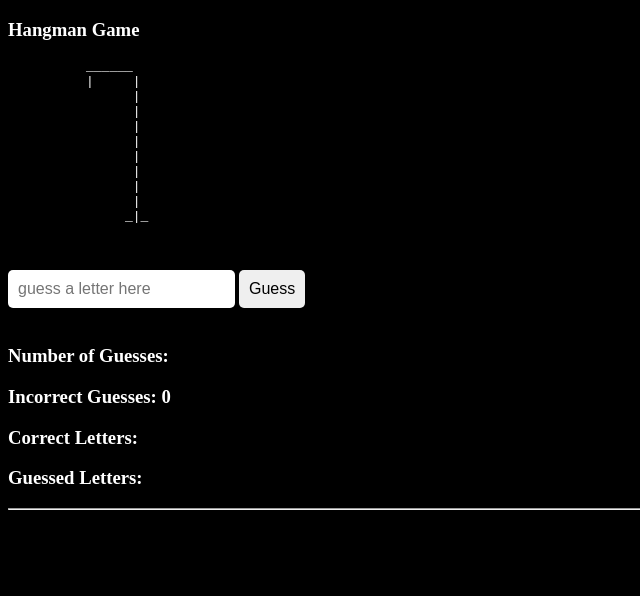
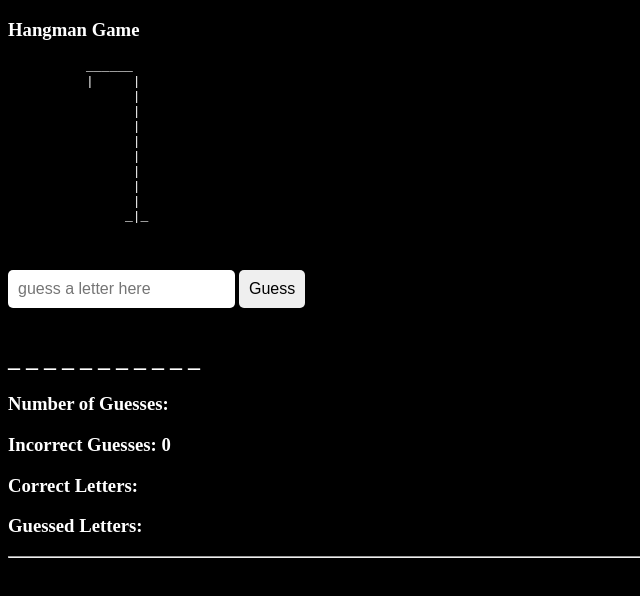
Before and after one commit to brittanybrown47/hangman, a plain HTML site: page index.html in a window 1280 px wide. Both pictures are taken after a click on the button "Guess". Shown: the whole page, without its empty margins (0-640 px from the left). Drawn offline with Linux system fonts and the light colour scheme.

Commit message:
Add files via upload
add display of word with hidden letters as umderscores

```diff
--- a/index.html
+++ b/index.html
@@ -148,6 +148,7 @@
           <h3 id="error-h3"></h3>
         </form>
         <br>
+        <h2 id="word-h2"></h2>
         <h3 id="word-h3"></h3>
         <h3 id="num-of-guesses-h3">Number of Guesses: </h3>
         <h3 id="incorrect-guesses-h3">Incorrect Guesses: </h3>
--- a/index.js
+++ b/index.js
@@ -17,6 +17,8 @@ const numOfGuessesH3 = document.querySelector("#num-of-guesses-h3");
 const incorrectGuessesH3 = document.querySelector("#incorrect-guesses-h3");
 const guessedLettersH3 = document.querySelector("#guessed-letters-h3");
 const correctLettersH3 = document.querySelector("#correct-letters-h3");
+const wordH2 = document.querySelector("#word-h2");
+
 
 let words = [["h","t","m","l"], ["j","a","v","a","s","c","r","i","p","t"], ["p","r","o","g","r","a","m","m","i","n","g"]];
 let randomNumber = Math.floor((Math.random() * 3))
@@ -26,6 +28,7 @@ let guessedLetters = Array("");
 let guesses = 0;
 let wrongGuesses = 0;
 let guess = "";
+let wordDisplay2;
 
 const hangingPicsArray = [hangingPic0, hangingPic1, hangingPic2, hangingPic3, hangingPic4, hangingPic5, hangingPic6, hangingPic7, hangingPic8, hangingPic9];
 
@@ -33,12 +36,11 @@ const hangingPicsArray = [hangingPic0, hangingPic1, hangingPic2, hangingPic3, ha
 function makeAGuess(){
   guess = inputField.value;
   console.log(guess);
+  wordDisplay2 = word.splice();
   //to see if guess is a part of the word
   if (word.includes(guess)){
 
     }else if (!word.includes(guess)){
-      console.log("gl = " + guessedLetters)
-      console.log("test");
       if(!guessedLetters.includes(guess)){
       hangingPicsArray[wrongGuesses].style.display = "none";
        wrongGuesses++;
@@ -64,8 +66,7 @@ function makeAGuess(){
   }else{
     errorH3.style.display = "none";
   }
-  console.log(word.length);
-  //display and count the correct letters and display win
+  //display word with blanks and count the correct letters and display win
   let rightLetters = "";
   let correctLetters = 0;
   for(i=0; i < word.length; i++){
@@ -73,7 +74,6 @@ function makeAGuess(){
       rightLetters = rightLetters + word[i];
       correctLettersH3.innerHTML = "Correct Letters: " + rightLetters;
       correctLetters++;
-      console.log(correctLetters);
       if(correctLetters == word.length){
         var strWord = word.join("");
         wordH3.innerHTML = "You win! The word was " + strWord;
@@ -82,6 +82,41 @@ function makeAGuess(){
       }
     }
   }
+  //determine wrong Letters
+  /*wrongLetters = "";
+  for(i=0; i < word.length; i++){
+    if (rightLetters)
+  }*/
+  //display the word with hidden characters as _ underscores
+  blankLetters = "";
+  //get blank letters
+  for(i=0; i < word.length; i++){
+    if(!rightLetters.includes(word[i])){
+      blankLetters += word[i];
+    }
+
+  }
+
+  console.log(blankLetters);
+  displayWord = word.join("");
+  console.log(displayWord);
+  for (i=0; i<blankLetters.length; i++){
+    currentBlank = blankLetters[i].toString();
+    //console.log(currentBlank);
+    displayWord = displayWord.replace(new RegExp(currentBlank, "g"), "_");
+    console.log(displayWord);
+  }
+  displayWord = displayWord.split("").join(" ");
+  wordH2.innerHTML = displayWord;
+  console.log(displayWord);
+  /*for(i=0; i < blankLetters.length; i++){
+    displayWord.replace(blankLetters[i].toString(), "_");
+    console.log(displayWord);
+    wordH2.innerHTML = displayWord;
+  }*/
+
+
+
 
   if(wrongGuesses == 9){
     errorH3.style.display = "block";
@@ -91,7 +126,5 @@ function makeAGuess(){
 
 
 }
-
-
 //addEventListener for guess button
 button.addEventListener("click", makeAGuess);
```
